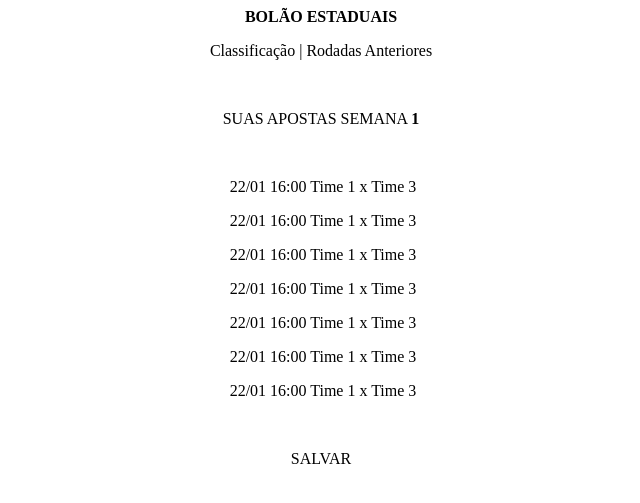
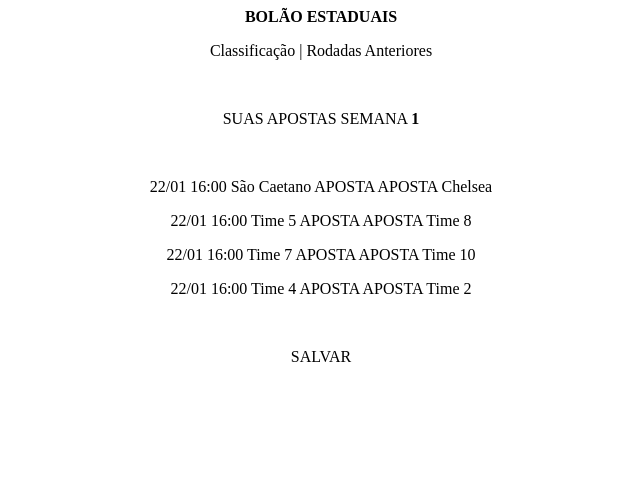
Before and after one commit to roneysco/bolao-estaduais, a Django app: page / in a window 1280 px wide. Shown: the top 503 px of the page, without its empty margins (319-959 px from the left). Run offline with Django 3.2, Linux system fonts and the light colour scheme; data comes from the database, SQL or seed files in the repository; both versions use the stored data as it was after the commit.

Commit message:
another test with initial HTML

```diff
--- a/bolao/templates/bolao/jogos_list.html
+++ b/bolao/templates/bolao/jogos_list.html
@@ -8,15 +8,16 @@
 		<p>&nbsp;</p>
 		<p style="text-align: center;">SUAS APOSTAS SEMANA <strong>1</strong></p>
 		<p style="text-align: center;">&nbsp;</p>
-		<p style="text-align: center;">&nbsp;22/01 16:00 Time 1 x Time 3</p>
-		<p style="text-align: center;">&nbsp;22/01 16:00 Time 1 x Time 3</p>
-		<p style="text-align: center;">&nbsp;22/01 16:00 Time 1 x Time 3</p>
-		<p style="text-align: center;">&nbsp;22/01 16:00 Time 1 x Time 3</p>
-		<p style="text-align: center;">&nbsp;22/01 16:00 Time 1 x Time 3</p>
-		<p style="text-align: center;">&nbsp;22/01 16:00 Time 1 x Time 3</p>
-		<p style="text-align: center;">&nbsp;22/01 16:00 Time 1 x Time 3</p>
+
+		{% for jogo in jogos %}
+			<p style="text-align: center;">{{ jogo.data_hora }} {{ jogo.time1 }} APOSTA APOSTA {{ jogo.time2 }}</p>
+		{% endfor %}
+
 		<p style="text-align: center;">&nbsp;</p>
 		<p style="text-align: center;">SALVAR</p>
 		<p><strong>&nbsp;</strong></p>
+
+
+
     </body>
 </html>
--- a/bolao/views.py
+++ b/bolao/views.py
@@ -1,6 +1,8 @@
 from django.shortcuts import render
+from .models import Jogo, Aposta
 
 # Create your views here.
 
 def jogos_list(request):
-	return render(request, 'bolao/jogos_list.html', {})
+	jogos = Jogo.objects.all()
+	return render(request, 'bolao/jogos_list.html', {'jogos': jogos})
```
Also changed, not shown: db.sqlite3.
